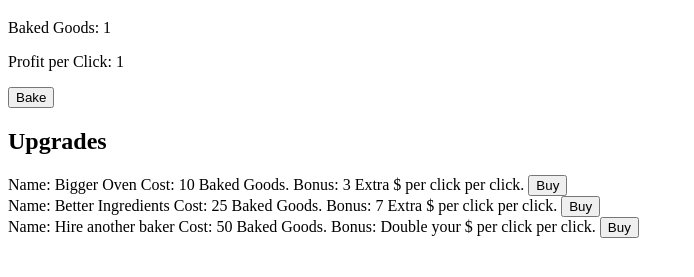
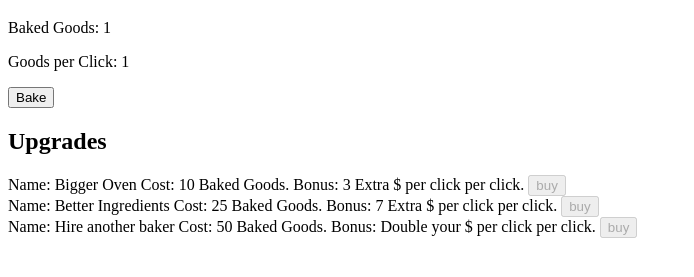
Before and after one commit to DarienArthur-Gocken/Javascript-Game, a plain HTML site: page index.html in a window 1280 px wide. Both pictures are taken after a click on the button "Bake". Shown: the part 61-338 px from the top of the page, without its empty margins (0-694 px from the left). Drawn offline with Linux system fonts and the light colour scheme.

Commit message:
button disabled functionality

```diff
--- a/game.js
+++ b/game.js
@@ -10,12 +10,13 @@ const upgrades = [
 
 function updateDisplay() {
     document.getElementById('score-display').textContent = 'Baked Goods: ' + bakedGoods;
-    document.getElementById('rate-display').textContent = 'Profit per Click: ' + goodsPerClick;
+    document.getElementById('rate-display').textContent = 'Goods per Click: ' + goodsPerClick;
 }
 
 document.getElementById('click-btn').addEventListener('click', function() {
     bakedGoods += goodsPerClick;
     updateDisplay();
+    renderUpgrades();
 });
 
 function renderUpgrades() {
@@ -28,9 +29,14 @@ function renderUpgrades() {
             Name: ${upgrade.name}
             Cost: ${upgrade.cost} Baked Goods.
             Bonus:  ${upgrade.display} per click.
-            <button onclick="buyUpgrade(${upgrade.id})">Buy</button>
         `
 
+        let buyButton = document.createElement('button');
+        buyButton.disabled = upgrade.cost > bakedGoods;
+        buyButton.onclick = () => buyUpgrade(upgrade.id);
+        buyButton.textContent = 'buy';
+
+        newUpgrade.appendChild(buyButton);
 
         upgradesDiv.appendChild(newUpgrade);
     });
--- a/index.html
+++ b/index.html
@@ -8,7 +8,7 @@
 <body>
     <h1>Biscuit Clicker</h1>
     <p id="score-display">Baked Goods: 0</p>
-    <p id="rate-display">Goods per click: 1</p>
+    <p id="rate-display">Goods per Click: 1</p>
     <button id="click-btn">Bake</button>
     <h2>Upgrades</h2>
     <div id ="upgrades"></div>
```
